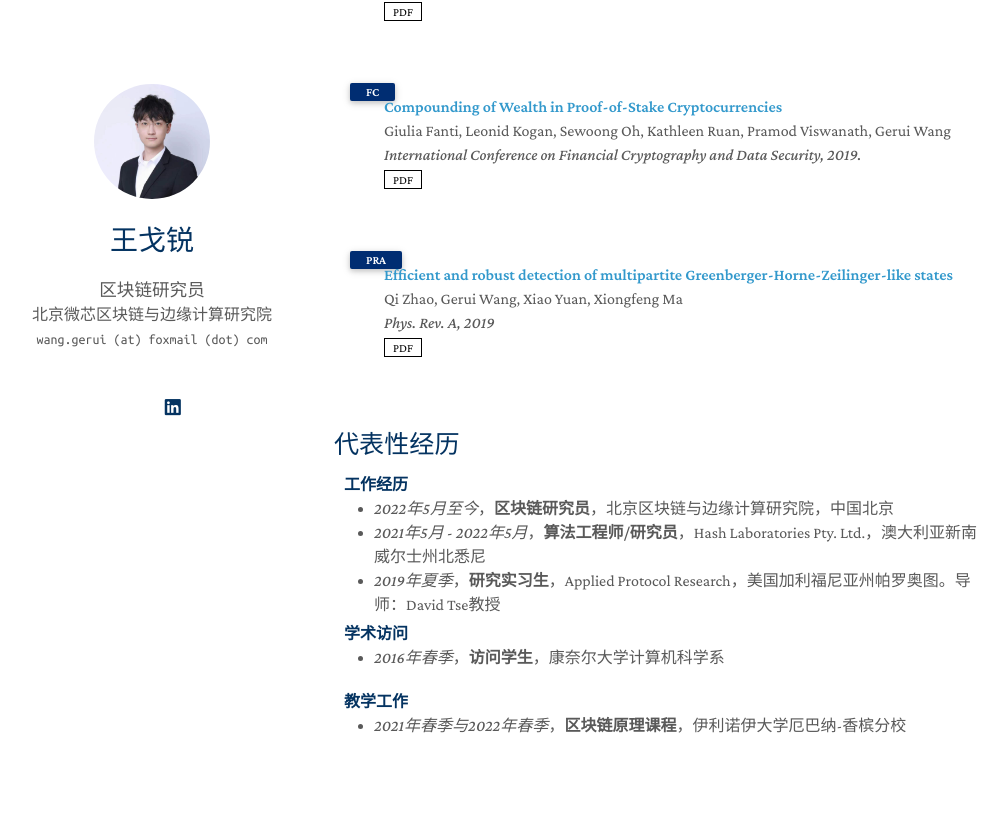
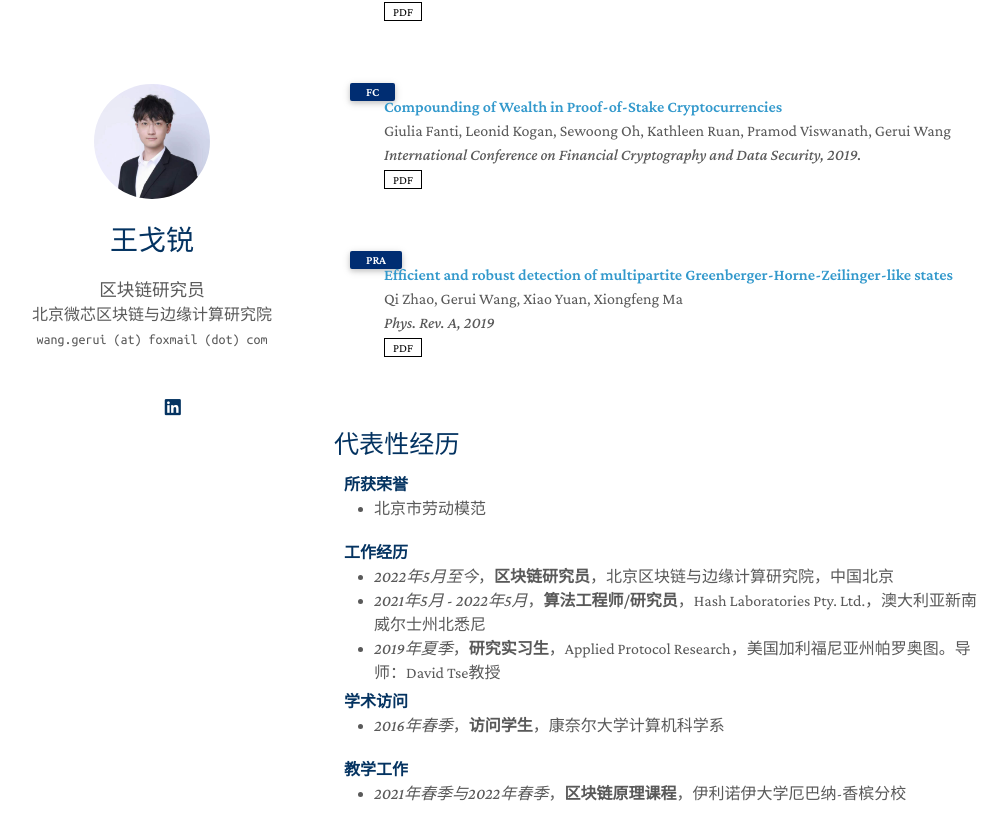
Before and after one commit to wang-gerui/wang-gerui.github.io, a Jekyll site: the page built from zh.md, in a window 1280 px wide and 900 px high, scrolled down 1248 px. Shown: the top 840 px of the window, without its empty margins (136-1143 px from the left). Built offline with Jekyll 4.4.1, drawn with Linux system fonts in a browser that asks for light colours; nearby versions of some CDN libraries; a style sheet for code colours, icons or effects is not loaded; our own code applies the rules of GitHub Pages for plain Markdown files.

Commit message:
Update zh.md

```diff
--- a/zh.md
+++ b/zh.md
@@ -87,6 +87,10 @@ layout: homepage_zh
 
 ## 代表性经历
 
+<h4 style="margin:0 10px 0;">所获荣誉</h4>
+<ul style="margin:0 0 20px;">
+  <li>北京市劳动模范</li>
+</ul>
 <h4 style="margin:0 10px 0;">工作经历</h4>
 
 <ul style="margin:0 0 5px;">
```
